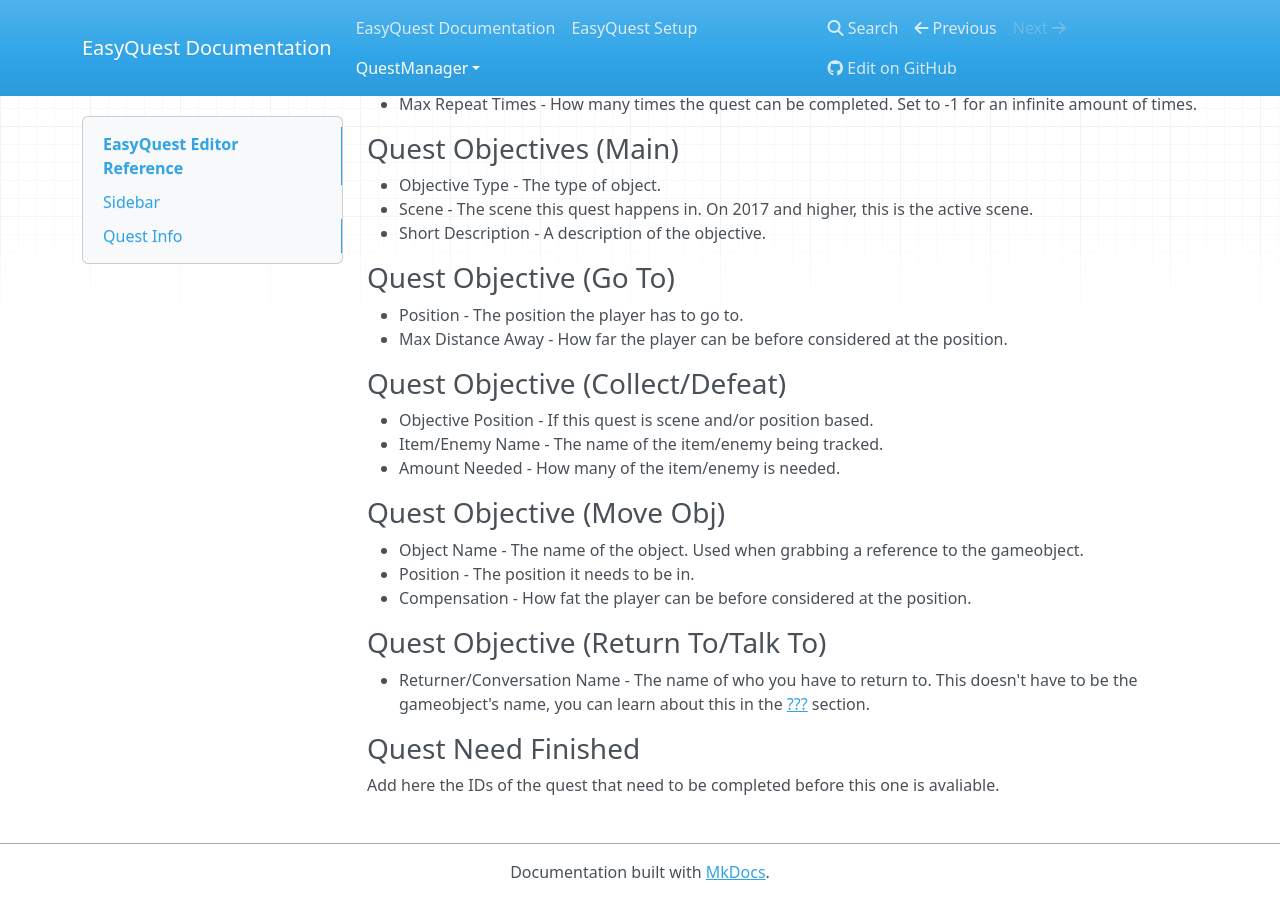
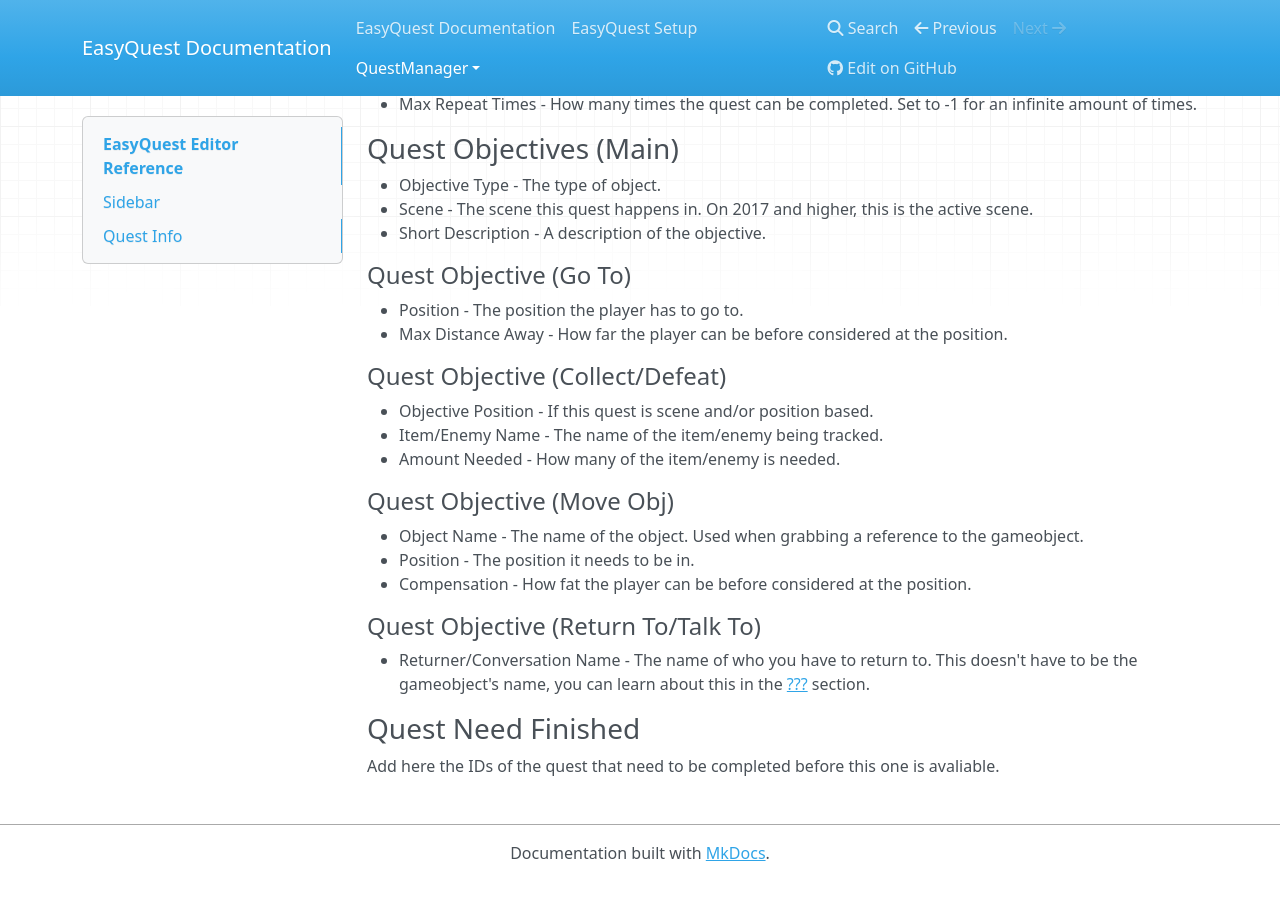
Before and after one commit to KnightlessLabs/EasyQuest-Docs, an MkDocs documentation site: the page built from docs/QuestManager/EasyQuestEditorReference.md, in a window 1280 px wide and 900 px high, scrolled down 943 px. Built offline with MkDocs 1.6.1, drawn with Linux system fonts in a browser that asks for light colours; nearby versions of some CDN libraries.

```diff
--- a/docs/QuestManager/EasyQuestEditorReference.md
+++ b/docs/QuestManager/EasyQuestEditorReference.md
@@ -20,21 +20,21 @@
 * Scene - The scene this quest happens in. On 2017 and higher, this is the active scene.
 * Short Description - A description of the objective.
 
-### Quest Objective (Go To)
+#### Quest Objective (Go To)
 * Position - The position the player has to go to.
 * Max Distance Away - How far the player can be before considered at the position.
 
-### Quest Objective (Collect/Defeat)
+#### Quest Objective (Collect/Defeat)
 * Objective Position - If this quest is scene and/or position based.
 * Item/Enemy Name - The name of the item/enemy being tracked.
 * Amount Needed - How many of the item/enemy is needed.
 
-### Quest Objective (Move Obj)
+#### Quest Objective (Move Obj)
 * Object Name - The name of the object. Used when grabbing a reference to the gameobject.
 * Position - The position it needs to be in.
 * Compensation - How fat the player can be before considered at the position.
 
-### Quest Objective (Return To/Talk To)
+#### Quest Objective (Return To/Talk To)
 * Returner/Conversation Name - The name of who you have to return to. This doesn't have to be the gameobject's name, you can learn about this in the [???]() section.
 
 ### Quest Need Finished
```
